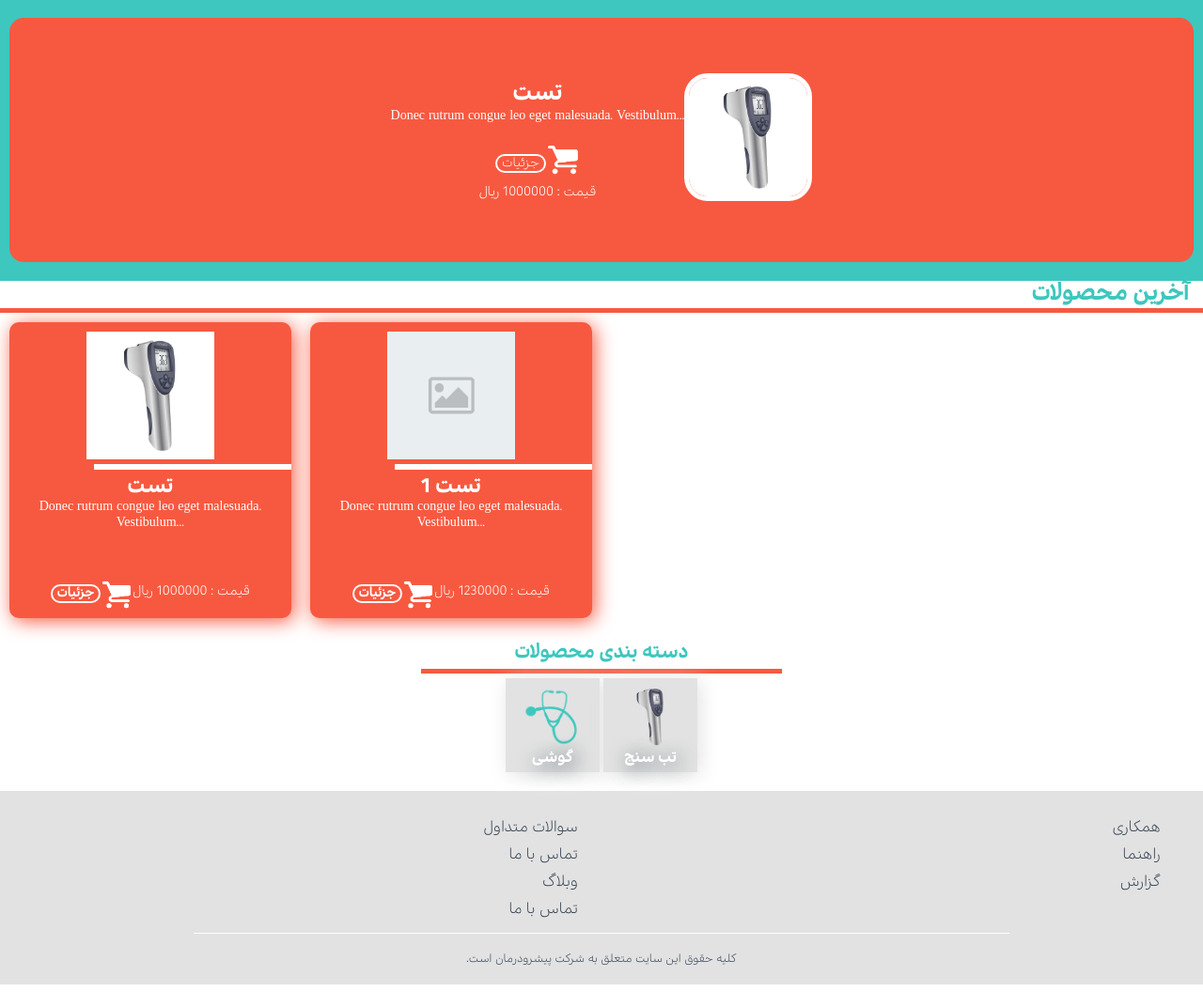
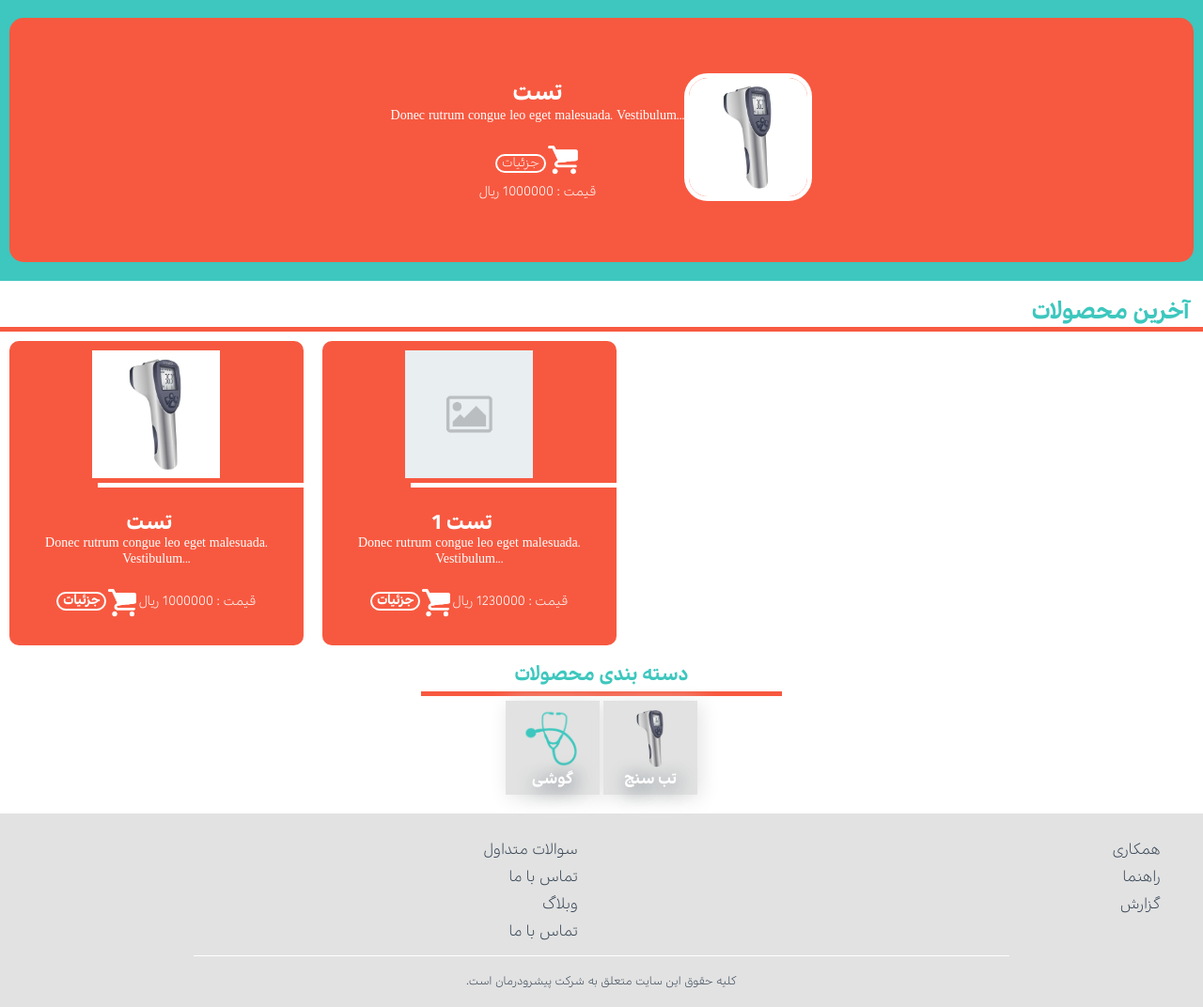
Before and after one commit to saeedfarhang/pishrodarman, a Django app: page / in a window 1280 px wide. Shown: the part 114-1186 px from the top of the page at 94% size. Before the commit the page ends 1162 px from the top, so only its background shows below. Run offline with Django 3.2, Linux system fonts and the light colour scheme; data comes from the database, SQL or seed files in the repository; both versions use the stored data as it was after the commit.

Commit message:
changesN2

```diff
--- a/home/templates/base.html
+++ b/home/templates/base.html
@@ -1,5 +1,4 @@
-{%load static%}
-{{block.super}}
+{%load static%} {{block.super}}
 <!DOCTYPE html>
 <html lang="en">
 
@@ -9,6 +8,7 @@
     <meta name="viewport" content="width=device-width, initial-scale=1, shrink-to-fit=no">
     <meta name="viewport" content="user-scalable=no, width=device-width, initial-scale=1.0" />
     <meta name="apple-mobile-web-app-capable" content="yes" />
+
     <!-- load static -->
 
 
@@ -91,7 +91,11 @@
 
     </div>
     <script src="{% static 'home/JS/app.js' %}"></script>
-    <script>document.body.addEventListener('touchstart', function(e){ e.preventDefault(); });</script>
+    <script>
+        document.ontouchmove = function(event) {
+            event.preventDefault();
+        }
+    </script>
 </body>
 
 </html>
--- a/static/home/CSS/base/style.css
+++ b/static/home/CSS/base/style.css
@@ -43,7 +43,7 @@ nav {
 }
 
 .nav-links {
-  position: absolute;
+  position: fixed;
   right: 0;
   height: 92vh;
   top: 8vh;
@@ -277,7 +277,7 @@ nav {
 
 .last-products h1 {
   font-size: 1.5rem;
-  margin: 0 15px;
+  margin: 20px 15px 0 0;
   color: #3DC7BE;
 }
 
@@ -288,7 +288,9 @@ nav {
 }
 
 .products {
-  height: 350px;
+  height: -webkit-max-content;
+  height: -moz-max-content;
+  height: max-content;
   width: 100%;
   overflow-y: hidden;
   overflow-x: scroll;
@@ -299,11 +301,15 @@ nav {
       flex-wrap: nowrap;
   -ms-flex-negative: 0;
       flex-shrink: 0;
+  padding-bottom: 10px;
 }
 
 .product {
-  margin: 10px 10px;
-  width: 300px;
+  padding-bottom: 10px;
+  margin: 10px;
+  width: -webkit-max-content;
+  width: -moz-max-content;
+  width: max-content;
   height: 90%;
   border-radius: 10px;
   background-color: #F75940;
@@ -319,8 +325,6 @@ nav {
   -webkit-box-align: center;
       -ms-flex-align: center;
           align-items: center;
-  -webkit-box-shadow: 3px 3px 20px #F75940;
-          box-shadow: 3px 3px 20px #F75940;
 }
 
 .product img {
@@ -334,7 +338,6 @@ nav {
       align-self: flex-end;
   margin: 5px 0;
   width: 70%;
-  height: 25px;
   background-color: #fff;
 }
 
@@ -347,13 +350,12 @@ nav {
   color: #fff;
   text-align: center;
   width: 80%;
-  height: 100%;
   font-size: 14px;
 }
 
 .product .addtobasket {
   width: 34px;
-  height: 36px;
+  height: 100%;
 }
 
 .product .detail {
@@ -370,15 +372,7 @@ nav {
   -webkit-box-align: center;
       -ms-flex-align: center;
           align-items: center;
-}
-
-.product .btns .price {
-  padding-top: 15px;
-}
-
-.product:hover {
-  -webkit-box-shadow: none;
-          box-shadow: none;
+  margin: 10px 0;
 }
 
 .category {
--- a/static/home/CSS/base/style.scss
+++ b/static/home/CSS/base/style.scss
@@ -38,7 +38,7 @@ nav {
 }
 
 .nav-links {
-    position: absolute;
+    position: fixed;
     right: 0;
     height: 92vh;
     top: 8vh;
@@ -226,7 +226,7 @@ nav {
 
 .last-products h1 {
     font-size: $headerfontsize;
-    margin: 0 15px;
+    margin: 20px 15px 0 0;
     color: $clgreen;
 }
 
@@ -237,18 +237,20 @@ nav {
 }
 
 .products {
-    height: 350px;
+    height: max-content;
     width: 100%;
     overflow-y: hidden;
     overflow-x: scroll;
     display: flex;
     flex-wrap: nowrap;
     flex-shrink: 0;
+    padding-bottom: 10px;
 }
 
 .product {
-    margin: 10px 10px;
-    width: 300px;
+    padding-bottom: 10px;
+    margin: 10px;
+    width: max-content;
     height: 90%;
     border-radius: 10px;
     background-color: $clorange;
@@ -256,7 +258,6 @@ nav {
     display: flex;
     flex-direction: column;
     align-items: center;
-    box-shadow: 3px 3px 20px $clorange;
     img {
         margin: 10px 0 0 0;
         width: 136px;
@@ -267,7 +268,6 @@ nav {
         align-self: flex-end;
         margin: 5px 0;
         width: 70%;
-        height: 25px;
         background-color: $clwhite;
     }
     h1 {
@@ -278,12 +278,11 @@ nav {
         color: $clwhite;
         text-align: center;
         width: 80%;
-        height: 100%;
         font-size: 14px;
     }
     .addtobasket {
         width: 34px;
-        height: 36px;
+        height: 100%;
     }
     .detail {
         font-weight: bold;
@@ -292,14 +291,8 @@ nav {
         display: flex;
         justify-content: center;
         align-items: center;
-        .price {
-            padding-top: 15px;
-        }
+        margin: 10px 0;
     }
-}
-
-.product:hover {
-    box-shadow: none;
 }
 
 .category {
```
Also changed, not shown: db.sqlite3, 1 other file.
